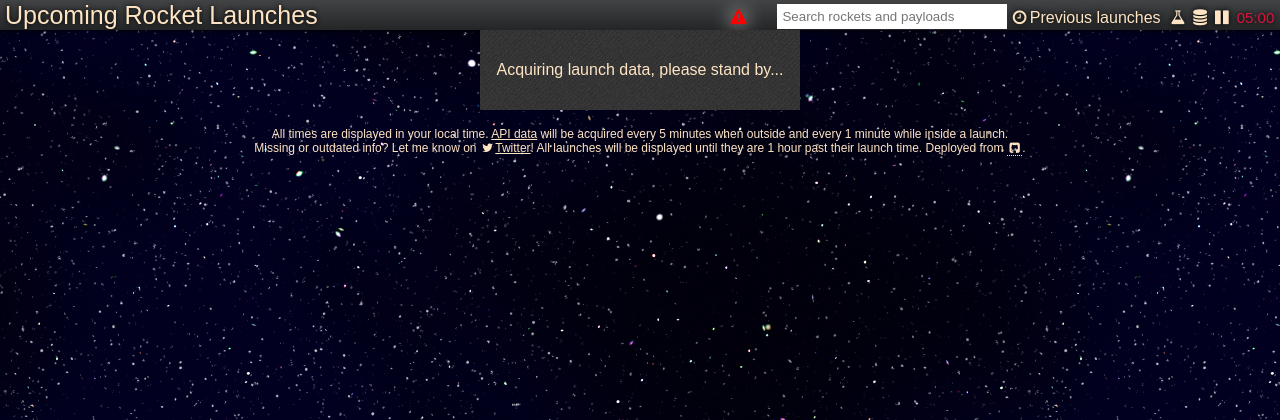
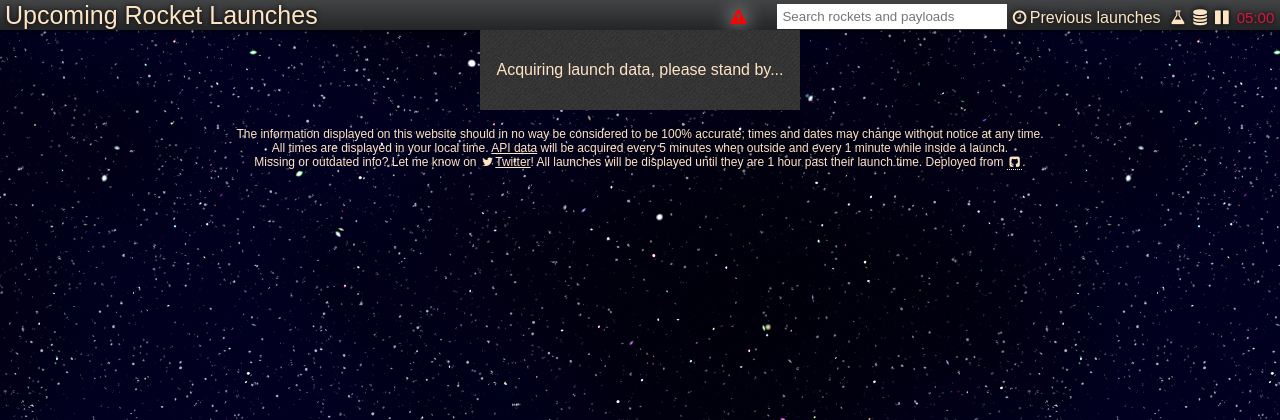
Before and after one commit to CST-100/LaunchSchedule, a PHP site: page / in a window 1280 px wide. Shown: the top 420 px of the page. Run offline with PHP 8.4, Linux system fonts and the light colour scheme; some libraries are stand-ins or nearby versions.

Commit message:
Add accuracy disclaimer to beta

```diff
--- a/index.php
+++ b/index.php
@@ -96,7 +96,7 @@
 
     <div class="footer">
 
-        All times are displayed in your local time. <a href="//ipeer.auron.co.uk/launchschedule/api/1/launches/" target="_blank">API data</a> will be acquired every 5 minutes when outside and every 1 minute while inside a launch.<br />Missing or outdated info? Let me know on <a class="twitter" href="https://twitter.com/iPeer" target="_blank"><i class="fa fa-twitter fa-fw"></i>Twitter</a>! All launches will be displayed until they are 1 hour past their launch time.
+        The information displayed on this website should in no way be considered to be 100% accurate; times and dates may change without notice at any time.<br />All times are displayed in your local time. <a href="//ipeer.auron.co.uk/launchschedule/api/1/launches/" target="_blank">API data</a> will be acquired every 5 minutes when outside and every 1 minute while inside a launch.<br />Missing or outdated info? Let me know on <a class="twitter" href="https://twitter.com/iPeer" target="_blank"><i class="fa fa-twitter fa-fw"></i>Twitter</a>! All launches will be displayed until they are 1 hour past their launch time.
 
         <span class="versionString">Deployed from <?php echo "<a class=\"github\" href=\"https://github.com/iPeer/LaunchSchedule/commit/".$lhash."\" target=\"_blank\"><i class=\"fa fa-github-square fa-fw\"></i>".$shash."</a>."; ?></span>
 
```
